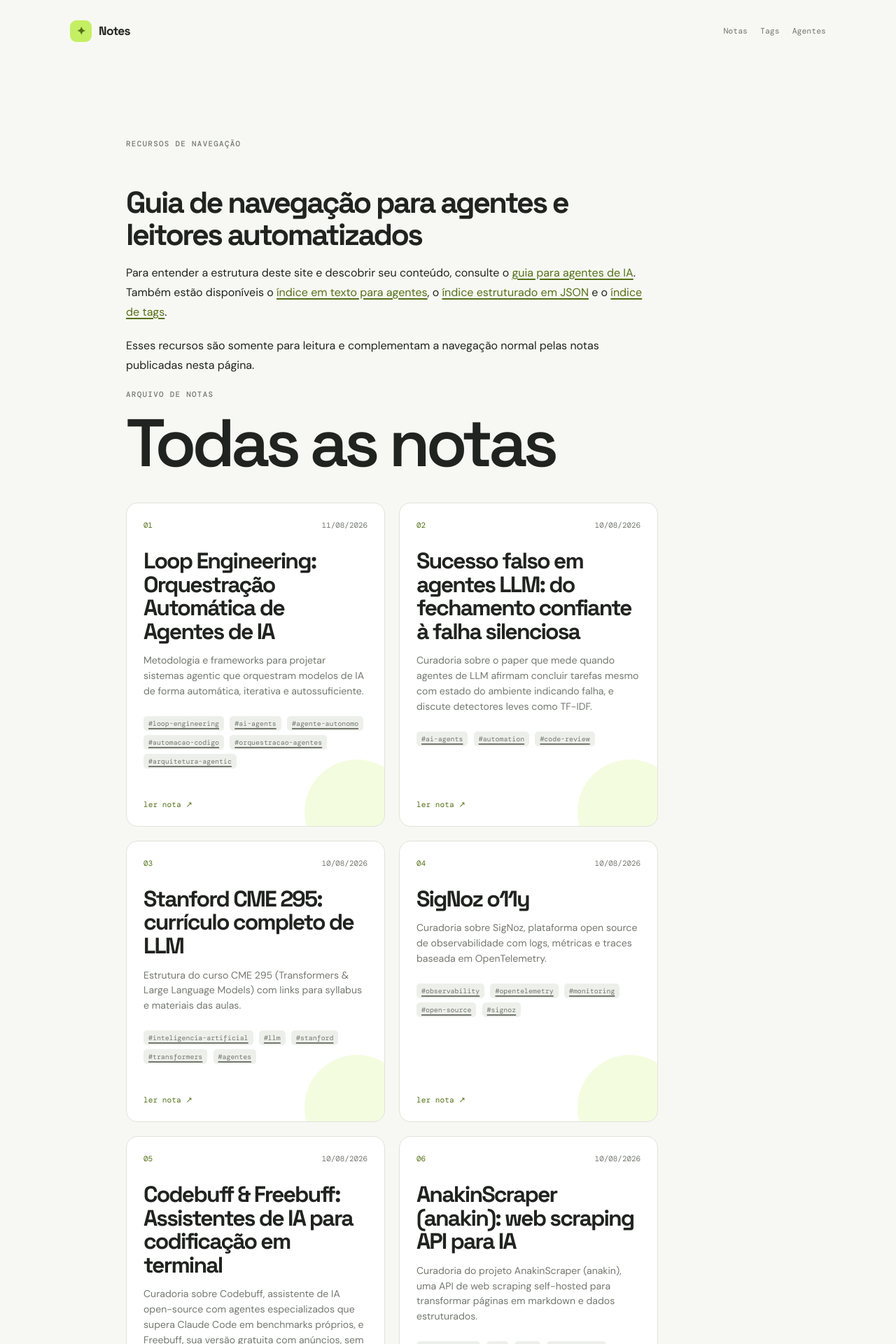
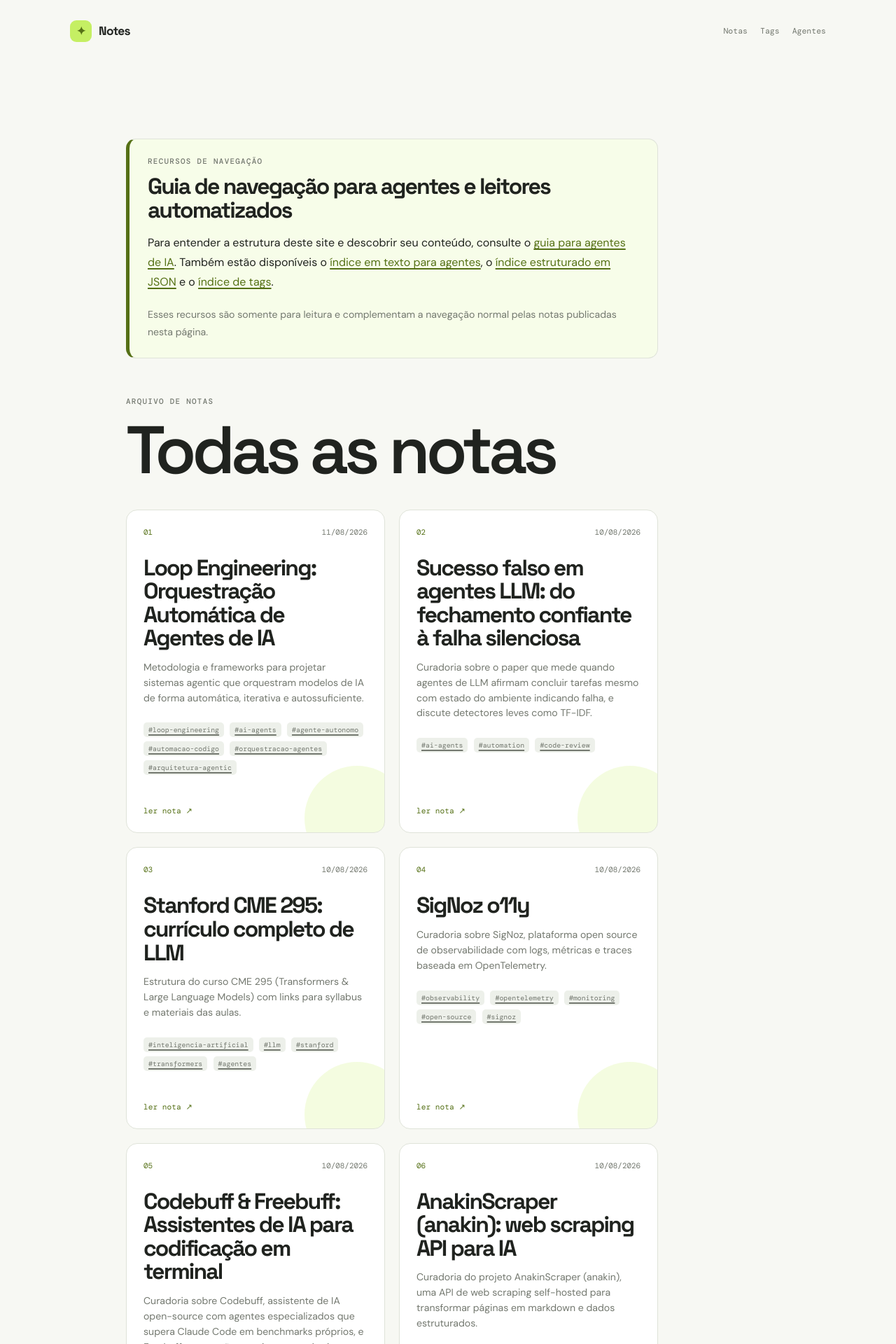
Before and after one commit to ronanrodrigo/notes, a Jekyll site: the page built from index.md, in a window 1280 px wide. Shown: the top 1920 px of the page at 70% size. Built offline with Jekyll 4.4.1, drawn with Linux system fonts in a browser that asks for light colours.

Commit message:
style: load homepage agent notice styles

```diff
--- a/_layouts/default.html
+++ b/_layouts/default.html
@@ -60,6 +60,7 @@
     <link rel="stylesheet" href="{{ '/assets/css/style.css' | relative_url }}?v={{ site.time | date: '%s' }}">
     <link rel="stylesheet" href="{{ '/assets/css/table-overrides.css' | relative_url }}?v={{ site.time | date: '%s' }}">
     <link rel="stylesheet" href="{{ '/assets/css/tag-pages.css' | relative_url }}?v={{ site.time | date: '%s' }}">
+    <link rel="stylesheet" href="{{ '/assets/css/agent-notice.css' | relative_url }}?v={{ site.time | date: '%s' }}">
   </head>
 
   <body>
```
